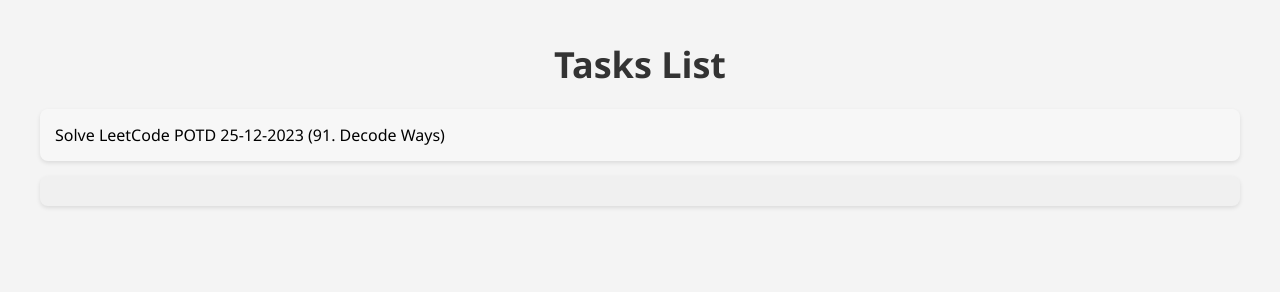
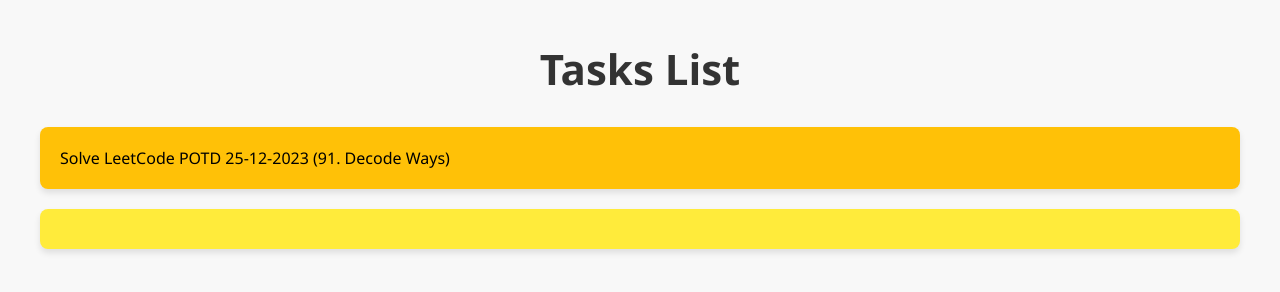
Before and after one commit to sid-am-ahd935/todo, a plain HTML site: page index.html in a window 1280 px wide. Drawn offline with Linux system fonts and the light colour scheme.

Commit message:
Added more colours

```diff
--- a/index.html
+++ b/index.html
@@ -21,7 +21,7 @@
 <html>
 <head>
     <title>Tasks</title>
-    <link rel="stylesheet" href="styles1.css">
+    <link rel="stylesheet" href="styles2.css">
 </head>
 <body>
     <h1>Tasks List</h1>
--- /dev/null
+++ b/styles2.css
@@ -0,0 +1,64 @@
+body {
+    font-family: 'Segoe UI', Tahoma, Geneva, Verdana, sans-serif;
+    margin: 40px;
+    background-color: #f8f8f8;
+}
+
+h1 {
+    color: #333;
+    text-align: center;
+    font-size: 42px;
+    margin-bottom: 30px;
+}
+
+#tasksList {
+    list-style: none;
+    padding: 0;
+}
+
+#tasksList li {
+    background-color: #ffc107;
+    border-radius: 8px;
+    padding: 20px;
+    margin-bottom: 20px;
+    box-shadow: 0 4px 6px rgba(0, 0, 0, 0.1);
+    transition: transform 0.3s ease;
+}
+
+#tasksList li:hover {
+    background-color: #ffca28;
+    transform: translateY(-3px);
+    box-shadow: 0 6px 8px rgba(0, 0, 0, 0.2);
+}
+
+/* Add some color to alternating list items for better readability */
+#tasksList li:nth-child(even) {
+    background-color: #ffeb3b;
+}
+
+/* Add a subtle animation for list item appearance */
+@keyframes fadeIn {
+    from {
+        opacity: 0;
+        transform: translateY(-20px);
+    }
+    to {
+        opacity: 1;
+        transform: translateY(0);
+    }
+}
+
+/* Apply the animation to list items */
+#tasksList li {
+    animation: fadeIn 0.5s ease forwards;
+    opacity: 0;
+}
+
+/* Apply animation delay to each list item */
+#tasksList li:nth-child(odd) {
+    animation-delay: 0.1s;
+}
+
+#tasksList li:nth-child(even) {
+    animation-delay: 0.2s;
+}
```
